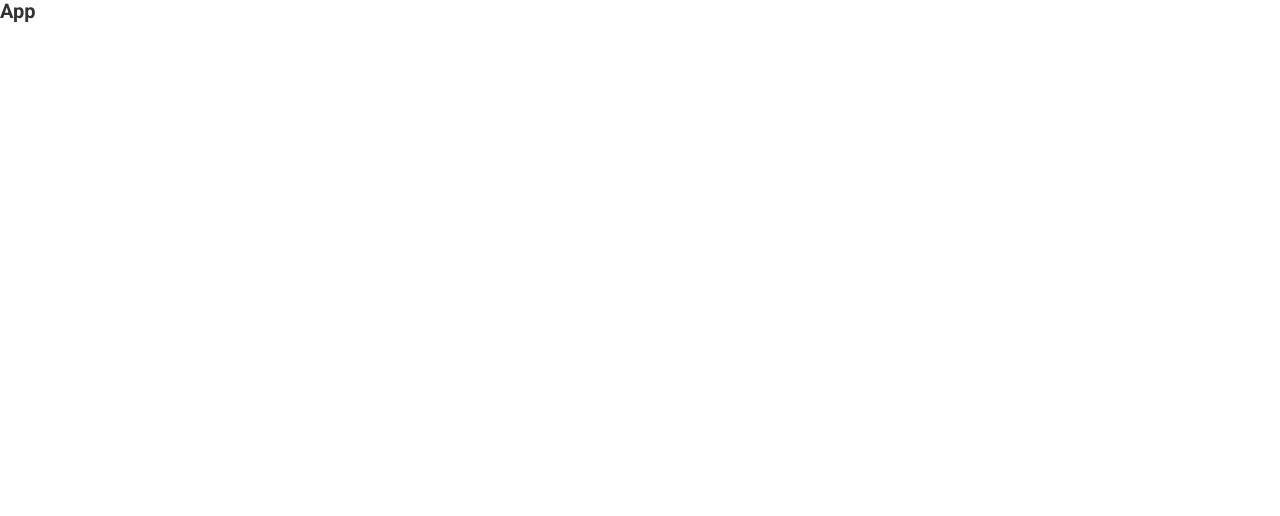
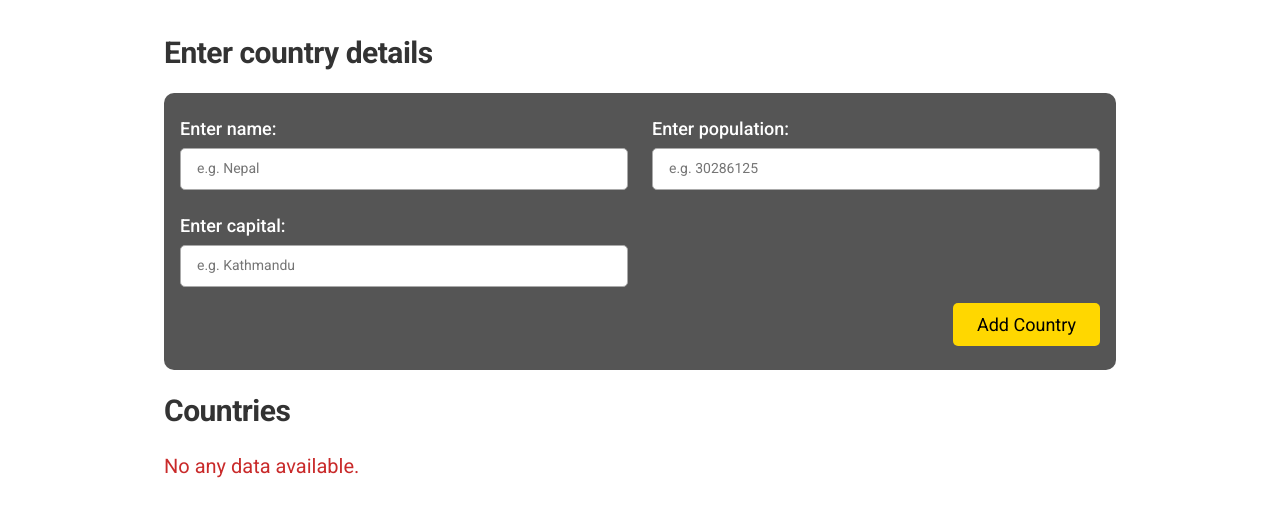
Before and after one commit to dikxak/country-editor, a React (Create React App) app: page / in a window 1280 px wide. Shown: the top 516 px of the page. Built offline with nearby package versions, Linux system fonts and the light colour scheme; the HTML template or start-up script is replaced by a standard one.

Commit message:
set up props logic for components

```diff
--- a/src/App.css
+++ b/src/App.css
@@ -48,3 +48,9 @@
 .btn--delete:active {
   background-color: #f03e3e;
 }
+
+.info-msg {
+  font-size: 2rem;
+  line-height: 1.5;
+  color: #c92a2a;
+}
--- a/src/App.js
+++ b/src/App.js
@@ -1,7 +1,27 @@
-import React from "react";
+import React, { useState } from 'react';
+
+import Form from './components/Form/Form';
+
+import './App.css';
+import Countries from './components/Country/Countries';
+
+const convertToMillion = value => {
+  if (Number.isNaN(value)) return 1;
+
+  return (value / 1000000).toFixed(2);
+};
 
 const App = () => {
-  return <h1>App</h1>;
+  const [countriesData, setCountriesData] = useState([]);
+
+  return (
+    <div className="container">
+      <h2 className="secondary-heading">Enter country details</h2>
+      <Form />
+      <h2 className="secondary-heading">Countries</h2>
+      <Countries data={countriesData} />
+    </div>
+  );
 };
 
 export default App;
--- a/src/components/Country/Countries.js
+++ b/src/components/Country/Countries.js
@@ -5,14 +5,24 @@ import CountryItem from './CountryItem';
 import classes from './Countries.module.css';
 
 const Countries = props => {
+  const { data } = props;
+
   return (
     <div className={classes['country-container']}>
-      <CountryItem />
-      <CountryItem />
-      <CountryItem />
-      <CountryItem />
-      <CountryItem />
-      <CountryItem />
+      {data.length === 0 ? (
+        <p className="info-msg">No any data available.</p>
+      ) : (
+        data.map(country => {
+          return (
+            <CountryItem
+              key={country.id}
+              name={country.name}
+              population={country.popInMil}
+              capital={country.capital}
+            />
+          );
+        })
+      )}
     </div>
   );
 };
--- a/src/components/Country/CountryItem.js
+++ b/src/components/Country/CountryItem.js
@@ -10,14 +10,16 @@ import { MdDelete } from 'react-icons/md';
 import classes from './CountryItem.module.css';
 
 const CountryItem = props => {
+  const { name, population, capital } = props;
+
   return (
     <Card>
-      <h3 className={classes['name']}>Nepal</h3>
+      <h3 className={classes['name']}>{name}</h3>
       <p className={classes['population']}>
-        <BsPeopleFill className={classes['country-icon']} /> 30.26M People
+        <BsPeopleFill className={classes['country-icon']} /> {population} People
       </p>
       <p className={classes['capital']}>
-        <FaMapMarkerAlt className={classes['country-icon']} /> Kathmandu
+        <FaMapMarkerAlt className={classes['country-icon']} /> {capital}
       </p>
 
       <div className={classes['country-controls']}>
```
